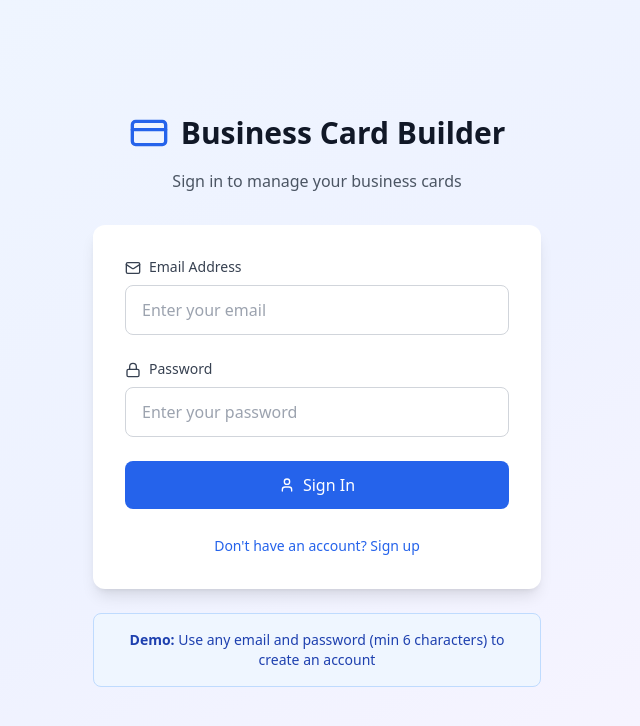
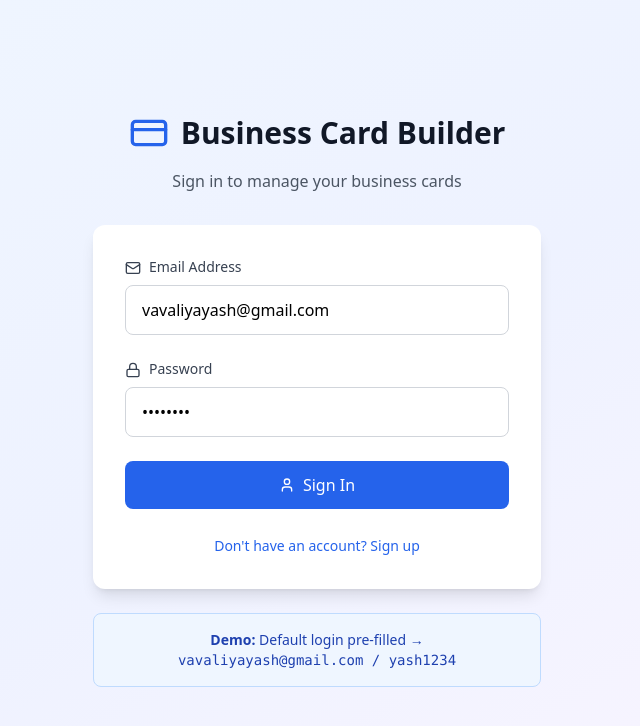
Before and after one commit to yashupsc/bussinesscard, a React (Vite) app: page / in a window 1280 px wide. Shown: the top 726 px of the page, without its empty margins (323-963 px from the left). Built offline with nearby package versions, Linux system fonts and the light colour scheme; no server answers.

Commit message:
Updated AuthForm.tsx

```diff
--- a/src/components/AuthForm.tsx
+++ b/src/components/AuthForm.tsx
@@ -4,8 +4,11 @@ import { CreditCard, Mail, Lock, User, AlertCircle } from 'lucide-react';
 
 export function AuthForm() {
   const [isSignUp, setIsSignUp] = useState(false);
-  const [email, setEmail] = useState('');
-  const [password, setPassword] = useState('');
+
+  // ✅ Pre-filled default values
+  const [email, setEmail] = useState('vavaliyayash@gmail.com');
+  const [password, setPassword] = useState('yash1234');
+
   const [loading, setLoading] = useState(false);
   const [error, setError] = useState<string | null>(null);
   const { signIn, signUp } = useAuth();
@@ -118,7 +121,8 @@ export function AuthForm() {
         {/* Demo Info */}
         <div className="mt-6 p-4 bg-blue-50 border border-blue-200 rounded-lg">
           <p className="text-sm text-blue-800 text-center">
-            <strong>Demo:</strong> Use any email and password (min 6 characters) to create an account
+            <strong>Demo:</strong> Default login pre-filled → <br />
+            <span className="font-mono">vavaliyayash@gmail.com / yash1234</span>
           </p>
         </div>
       </div>
```
